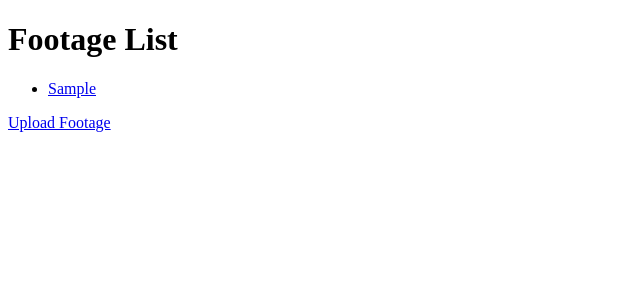
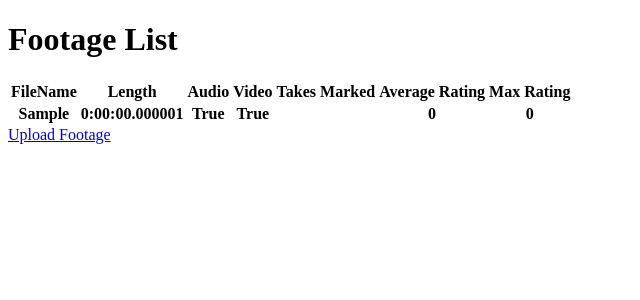
Before and after one commit to Walle10-0/the-reel-logger, a Django app: page /app/footage/ in a window 1280 px wide. Shown: the top 300 px of the page, without its empty margins (0-640 px from the left). Run offline with Django 5.2, Linux system fonts and the light colour scheme; tables that the repository leaves empty hold one stand-in row (values such as "Sample post"); lists and menus that the app fills with data are empty; parts of the project's set-up code (start-up, migrations or seed data) failed here and were passed over.

Commit message:
footage information table

```diff
--- a/reel_logger/reel_logger_app/models.py
+++ b/reel_logger/reel_logger_app/models.py
@@ -21,6 +21,22 @@ class Footage(models.Model):
     @property
     def filename(self):
         return self.path.split('/')[-1]
+
+    @property
+    def average_rating(self):
+        ratings = list(self.take_set.values_list('rating', flat=True))
+        if len(ratings) != 0:
+            return sum(ratings) / len(ratings)
+        else:
+            return 0
+
+    @property
+    def max_rating(self):
+        ratings = list(self.take_set.values_list('rating', flat=True))
+        if len(ratings) != 0:
+            return max(ratings)
+        else:
+            return 0
 
     def save(self, *args, **kwargs):
         print(self.path)
--- a/reel_logger/reel_logger_app/templates/footage_list.html
+++ b/reel_logger/reel_logger_app/templates/footage_list.html
@@ -1,14 +1,39 @@
 <!DOCTYPE html>
 <html>
 <body>
-    <h1>Footage List</h1>
-    <ul>
-        {% for footage in list %}
-          <li>
-            <a href="{% url 'Footage_Editor' footage.id %}">{{ footage.filename }}</a>
-          </li>
-        {% endfor %}
-    </ul>
-    <a href="{% url 'File_Uploads' %}">Upload Footage</a>
+  <h1>Footage List</h1>
+  <div>
+    <table>
+      <tr>
+        <th>FileName</th>
+        <th>Length</th>
+        <th>Audio</th>
+        <th>Video</th>
+        <th>Takes</th>
+        <th>Marked</th>
+        <th>Average Rating</th>
+        <th>Max Rating</th>
+      </tr>
+      {% for footage in list %}
+        <tr onclick="window.location='{% url 'Footage_Editor' footage.id %}';">
+          <th>{{ footage.filename }}</th>
+          <th>{{ footage.length }}</th>
+          <th>{{ footage.has_audio }}</th>
+          <th>{{ footage.has_video }}</th>
+          <th>{% for take in footage.take_set.all %}
+            {% ifchanged %}({{take.shot_scene.script_number}}{{take.shot_name}}:{{take.take_no}}){% endifchanged %}
+            {% endfor %}
+          </th>
+          <th>{% for take in footage.take_set.all %}
+            {% ifchanged %}({{take.marked_scene}}{{take.marked_shot}}:{{take.marked_take}}){% endifchanged %}
+            {% endfor %}
+          </th>
+          <th>{{ footage.average_rating }}</th>
+          <th>{{ footage.max_rating }}</th>
+        </tr>
+      {% endfor %}
+    </table>
+  </div>
+  <a href="{% url 'File_Uploads' %}">Upload Footage</a>
 </body>
 </html>
```
